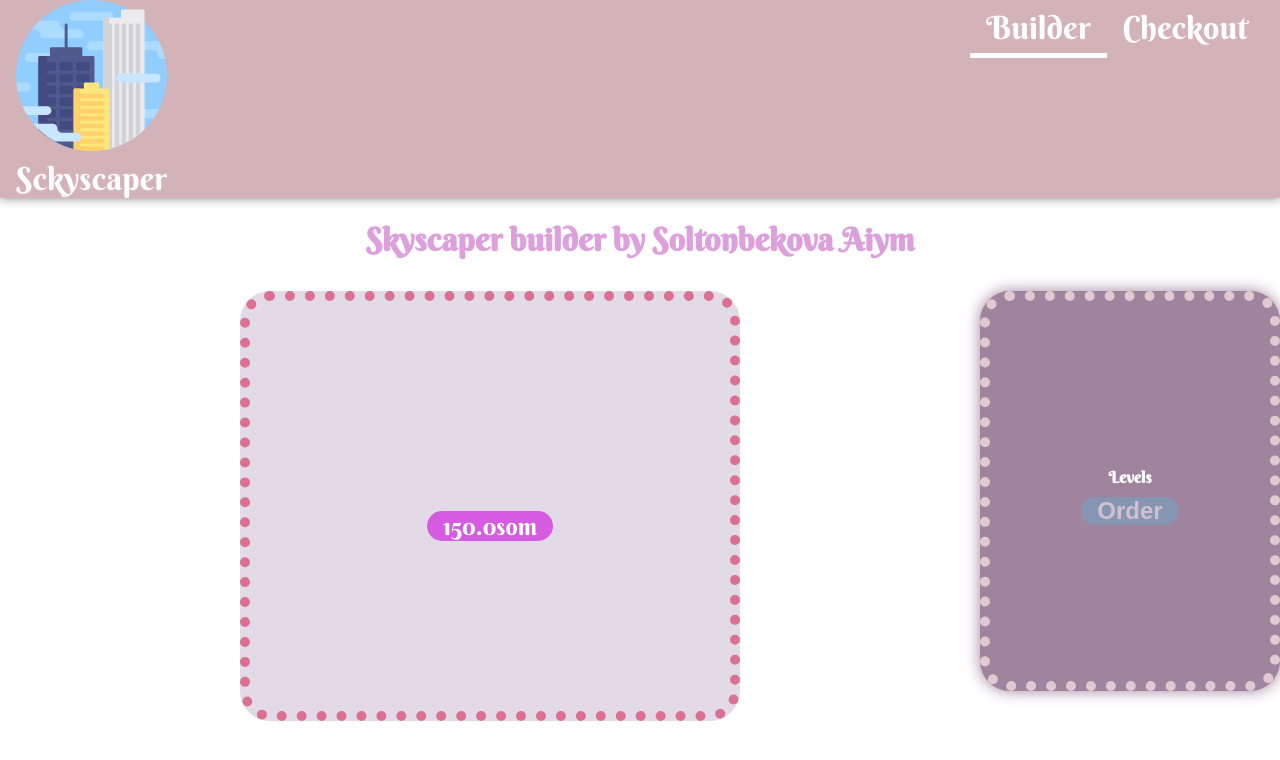
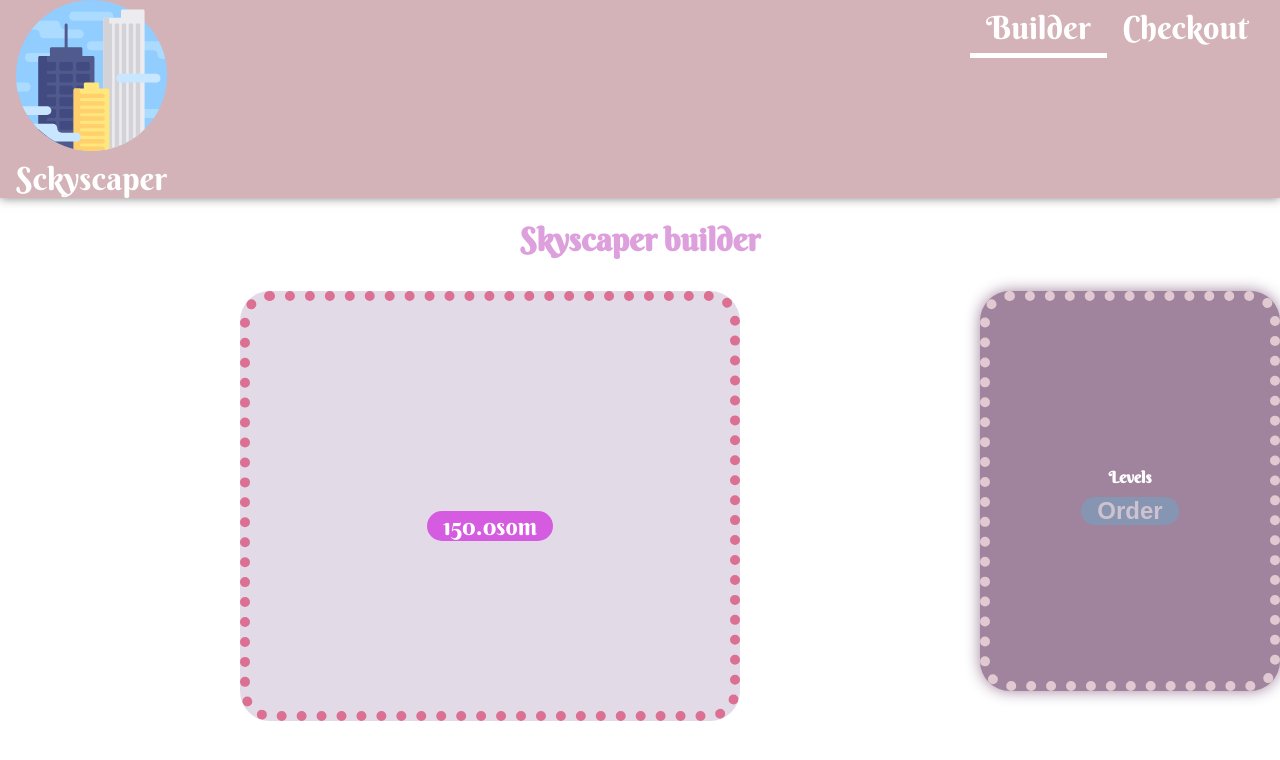
Before and after one commit to soltonbekov-aiymkyz/builder, a React (Create React App) app: page / in a window 1280 px wide. Shown: the top 760 px of the page. Built offline with nearby package versions, Linux system fonts and the light colour scheme; no server answers.

Commit message:
rename text name and cutting long name

```diff
--- a/src/App.js
+++ b/src/App.js
@@ -15,10 +15,8 @@ function App() {
   return (
     <div className="App">
      <Layout>
-       <h1>Skyscaper builder by Soltonbekova Aiym</h1>
+       <h1>Skyscaper builder </h1>
        {/* <Bounce><h1>Hello Animation Bounce</h1></Bounce> */}
-
-
       <SkyscaperBuilder />
      </Layout>
     </div>
```
